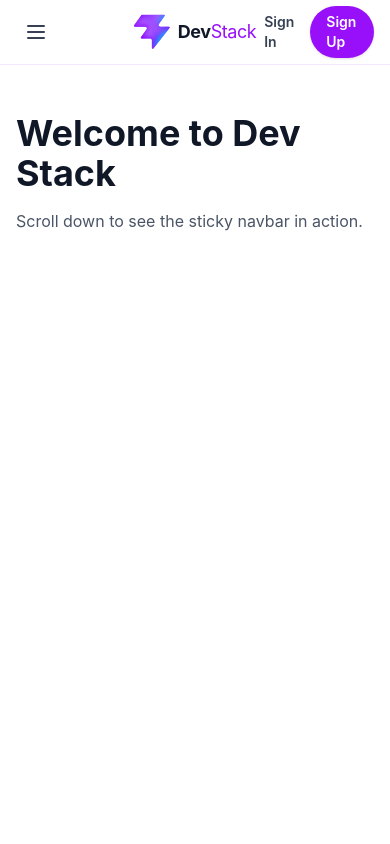
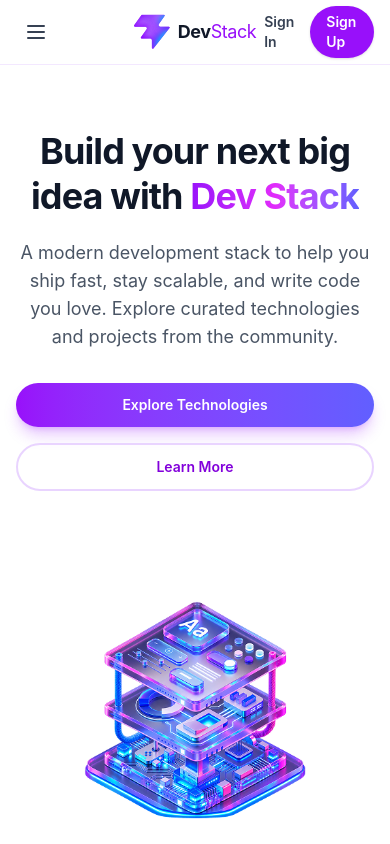
Before and after one commit to farjanaakterdev/DevStack, a React (Vite) app: page / in a window 390 px wide. Shown: the top 844 px of the page. Built offline with nearby package versions, Linux system fonts and the light colour scheme.

Commit message:
feat: add responsive hero banner section

```diff
--- a/src/App.tsx
+++ b/src/App.tsx
@@ -1,9 +1,11 @@
+import Hero from './components/hero'
 import Navbar from './components/navbar'
 
 function App() {
   return (
     <div className="min-h-screen bg-white">
       <Navbar />
+      <Hero />
       <main className="mx-auto max-w-7xl px-4 py-12 sm:px-6 lg:px-8">
         <h1 className="text-4xl font-bold text-gray-900">Welcome to Dev Stack</h1>
         <p className="mt-4 text-gray-600">
--- /dev/null
+++ b/src/components/hero/Hero.tsx
@@ -0,0 +1,47 @@
+import bannerStack from '../../assets/banner-stack.png'
+
+function Hero() {
+  return (
+    <section className="relative overflow-hidden bg-white">
+      <div className="mx-auto flex max-w-7xl flex-col items-center gap-10 px-4 py-16 sm:px-6 lg:flex-row lg:justify-between lg:gap-16 lg:px-8 lg:py-24">
+        <div className="max-w-xl text-center lg:text-left">
+          <h1 className="text-4xl font-bold leading-tight tracking-tight text-gray-900 sm:text-5xl lg:text-6xl">
+            Build your next big idea with{' '}
+            <span className="bg-gradient-to-r from-purple-600 via-fuchsia-500 to-indigo-500 bg-clip-text text-transparent">
+              Dev Stack
+            </span>
+          </h1>
+          <p className="mt-5 text-lg text-gray-600 sm:text-xl">
+            A modern development stack to help you ship fast, stay scalable, and
+            write code you love. Explore curated technologies and projects from
+            the community.
+          </p>
+          <div className="mt-8 flex flex-col items-center justify-center gap-4 sm:flex-row lg:justify-start">
+            <a
+              href="#"
+              className="w-full rounded-full bg-gradient-to-r from-purple-600 to-indigo-500 px-7 py-3 text-center text-sm font-semibold text-white shadow-lg shadow-purple-600/25 transition-opacity hover:opacity-90 sm:w-auto"
+            >
+              Explore Technologies
+            </a>
+            <a
+              href="#"
+              className="w-full rounded-full border-2 border-purple-200 px-7 py-3 text-center text-sm font-semibold text-purple-700 transition-colors hover:border-purple-500 hover:bg-purple-50 sm:w-auto"
+            >
+              Learn More
+            </a>
+          </div>
+        </div>
+
+        <div className="flex w-full justify-center lg:w-1/2 lg:justify-end">
+          <img
+            src={bannerStack}
+            alt="Dev Stack banner illustration"
+            className="w-full max-w-md lg:max-w-none"
+          />
+        </div>
+      </div>
+    </section>
+  )
+}
+
+export default Hero
--- /dev/null
+++ b/src/components/hero/index.ts
@@ -0,0 +1 @@
+export { default } from './Hero'
```
